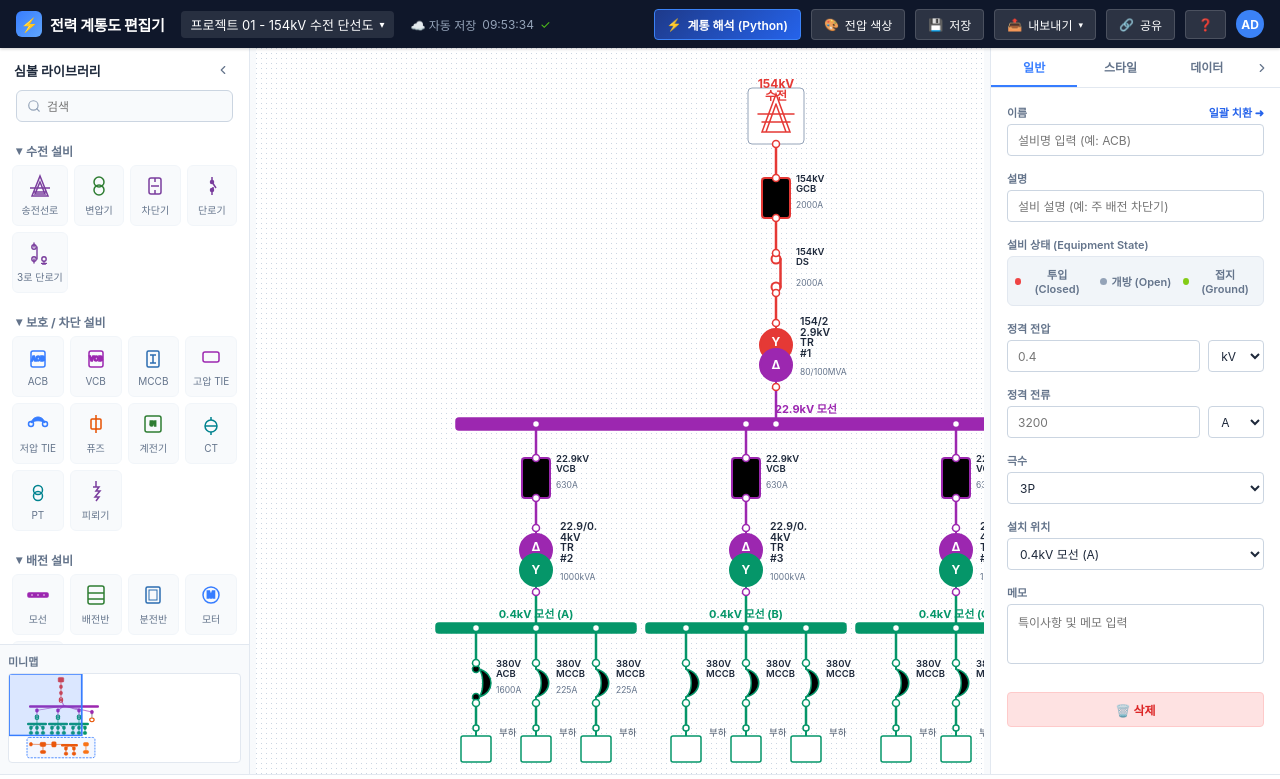
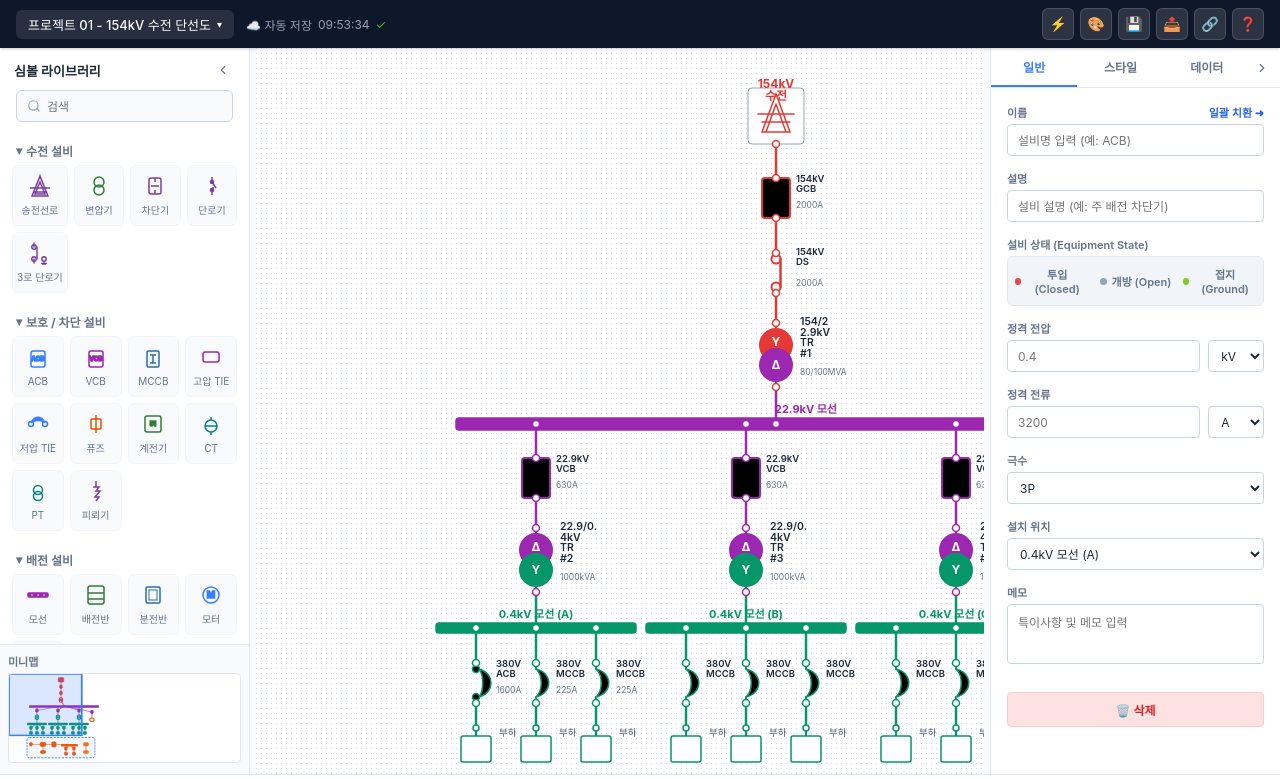
Before and after one commit to mate12321-cyber/electric, a Django app: page / in a window 1280 px wide. Shown: the top 779 px of the page. Run offline with Django 5.2, Linux system fonts and the light colour scheme; data comes from the database, SQL or seed files in the repository.

Commit message:
feat(ui): 상단 헤더 로고/아바타 제거, 버튼 텍스트 제거 및 아이콘화 & 툴팁·크기 통일
- sld-logo(⚡ 전력 계통도 편집기) 및 sld-avatar(AD) 제거하여 상단 헤더 간소화
- 헤더 내 모든 버튼 텍스트 제거 및 아이콘 전용 버튼(32x32px)으로 크기/스타일 통일
- 모든 버튼 마우스 Hover 시 기능 안내 툴팁(title) 전수 적용
  - 계통 해석 (Python 안전 진단)
  - 전압 레벨별 색상 설정
  - 프로젝트 저장 (Ctrl+S)
  - 내보내기 (PNG / SVG / JSON)
  - 계통도 공유
  - 단축키 및 도움말 (F1 / ?)
- sld/ 및 docs/ 전체 정적 파일 및 템플릿 완벽 동기화

```diff
--- a/sld/static/css/sld_styles.css
+++ b/sld/static/css/sld_styles.css
@@ -104,28 +104,7 @@ a,
 .sld-header-left {
   display: flex;
   align-items: center;
-  gap: 16px;
-}
-
-.sld-logo {
-  display: flex;
-  align-items: center;
-  gap: 8px;
-  font-size: 15px;
-  font-weight: 700;
-  letter-spacing: -0.3px;
-}
-
-.sld-logo-icon {
-  width: 26px;
-  height: 26px;
-  background: linear-gradient(135deg, #377dff, #60a5fa);
-  border-radius: 6px;
-  display: flex;
-  align-items: center;
-  justify-content: center;
-  color: #ffffff;
-  font-size: 14px;
+  gap: 12px;
 }
 
 .sld-project-selector {
@@ -133,9 +112,10 @@ a,
   align-items: center;
   gap: 6px;
   background: rgba(255, 255, 255, 0.1);
-  padding: 4px 10px;
-  border-radius: 4px;
+  padding: 5px 12px;
+  border-radius: 6px;
   font-size: 13px;
+  font-weight: 500;
   cursor: pointer;
   transition: background 0.2s;
 }
@@ -155,7 +135,28 @@ a,
 .sld-header-right {
   display: flex;
   align-items: center;
-  gap: 10px;
+  gap: 6px;
+}
+
+.sld-header-right .sld-btn {
+  width: 32px;
+  height: 32px;
+  min-width: 32px;
+  max-width: 32px;
+  padding: 0;
+  display: inline-flex;
+  align-items: center;
+  justify-content: center;
+  border-radius: 6px;
+  font-size: 14px;
+  box-sizing: border-box;
+}
+
+.sld-header-right .sld-btn span {
+  display: flex;
+  align-items: center;
+  justify-content: center;
+  line-height: 1;
 }
 
 .sld-btn {
@@ -180,6 +181,7 @@ a,
 
 .sld-btn-dark:hover {
   background: rgba(255, 255, 255, 0.22);
+  border-color: rgba(255, 255, 255, 0.3);
 }
 
 .sld-btn-primary {
@@ -189,19 +191,6 @@ a,
 
 .sld-btn-primary:hover {
   background: var(--primary-hover);
-}
-
-.sld-avatar {
-  width: 28px;
-  height: 28px;
-  border-radius: 50%;
-  background: #3b82f6;
-  color: #ffffff;
-  display: flex;
-  align-items: center;
-  justify-content: center;
-  font-size: 12px;
-  font-weight: bold;
 }
 
 /* Floating Compact Toolbar (Popup Mode - Toggled via 'T' Key) */
--- a/sld/templates/sld/partials/header.html
+++ b/sld/templates/sld/partials/header.html
@@ -1,9 +1,5 @@
 <header class="sld-header">
   <div class="sld-header-left">
-    <div class="sld-logo">
-      <div class="sld-logo-icon">⚡</div>
-      <span>전력 계통도 편집기</span>
-    </div>
     <div class="sld-project-selector" id="project-dropdown-btn">
       <span>{{ active_diagram.title }}</span>
       <span style="font-size: 10px">▾</span>
@@ -18,16 +14,9 @@
     <button
       class="sld-btn sld-btn-dark"
       id="btn-analyze-modal"
-      title="Python 계통 해석 및 전기적 안전 진단 실행"
-      style="
-        background: linear-gradient(135deg, #1e3a8a, #2563eb);
-        border-color: #3b82f6;
-        color: #fff;
-        font-weight: 600;
-      "
+      title="계통 해석 (Python 안전 진단)"
     >
       <span>⚡</span>
-      <span>계통 해석 (Python)</span>
     </button>
     <button
       class="sld-btn sld-btn-dark"
@@ -35,20 +24,24 @@
       title="전압 레벨별 색상 설정"
     >
       <span>🎨</span>
-      <span>전압 색상</span>
     </button>
-    <button class="sld-btn sld-btn-dark" id="btn-save-project">
+    <button
+      class="sld-btn sld-btn-dark"
+      id="btn-save-project"
+      title="프로젝트 저장 (Ctrl+S)"
+    >
       <span>💾</span>
-      <span>저장</span>
     </button>
     <div
       class="sld-dropdown-wrapper"
       style="position: relative; display: inline-block"
     >
-      <button class="sld-btn sld-btn-dark" id="btn-export-dropdown">
+      <button
+        class="sld-btn sld-btn-dark"
+        id="btn-export-dropdown"
+        title="내보내기 (PNG / SVG / JSON)"
+      >
         <span>📤</span>
-        <span>내보내기</span>
-        <span style="font-size: 9px">▾</span>
       </button>
       <div
         class="sld-dropdown-menu"
@@ -106,17 +99,19 @@
         >
       </div>
     </div>
-    <button class="sld-btn sld-btn-dark" id="btn-share-modal">
+    <button
+      class="sld-btn sld-btn-dark"
+      id="btn-share-modal"
+      title="계통도 공유"
+    >
       <span>🔗</span>
-      <span>공유</span>
     </button>
     <button
       class="sld-btn sld-btn-dark"
       id="btn-help-modal"
-      title="단축키 및 도움말"
+      title="단축키 및 도움말 (F1 / ?)"
     >
       <span>❓</span>
     </button>
-    <div class="sld-avatar" title="사용자 관리자">AD</div>
   </div>
 </header>
--- a/sld/templates/sld/partials/toolbar.html
+++ b/sld/templates/sld/partials/toolbar.html
@@ -201,7 +201,7 @@
       class="tool-btn"
       id="btn-close-toolbar-popup"
       title="툴바 닫기 (T 또는 Esc)"
-      style="color: #94a3b8; font-weight: bold; font-size: 13px;"
+      style="color: #94a3b8; font-weight: bold; font-size: 13px"
     >
       ✕
     </button>
```
Also changed, not shown: docs/index.html (+16 -14 lines), docs/static/css/sld_styles.css (+27 -38 lines).
